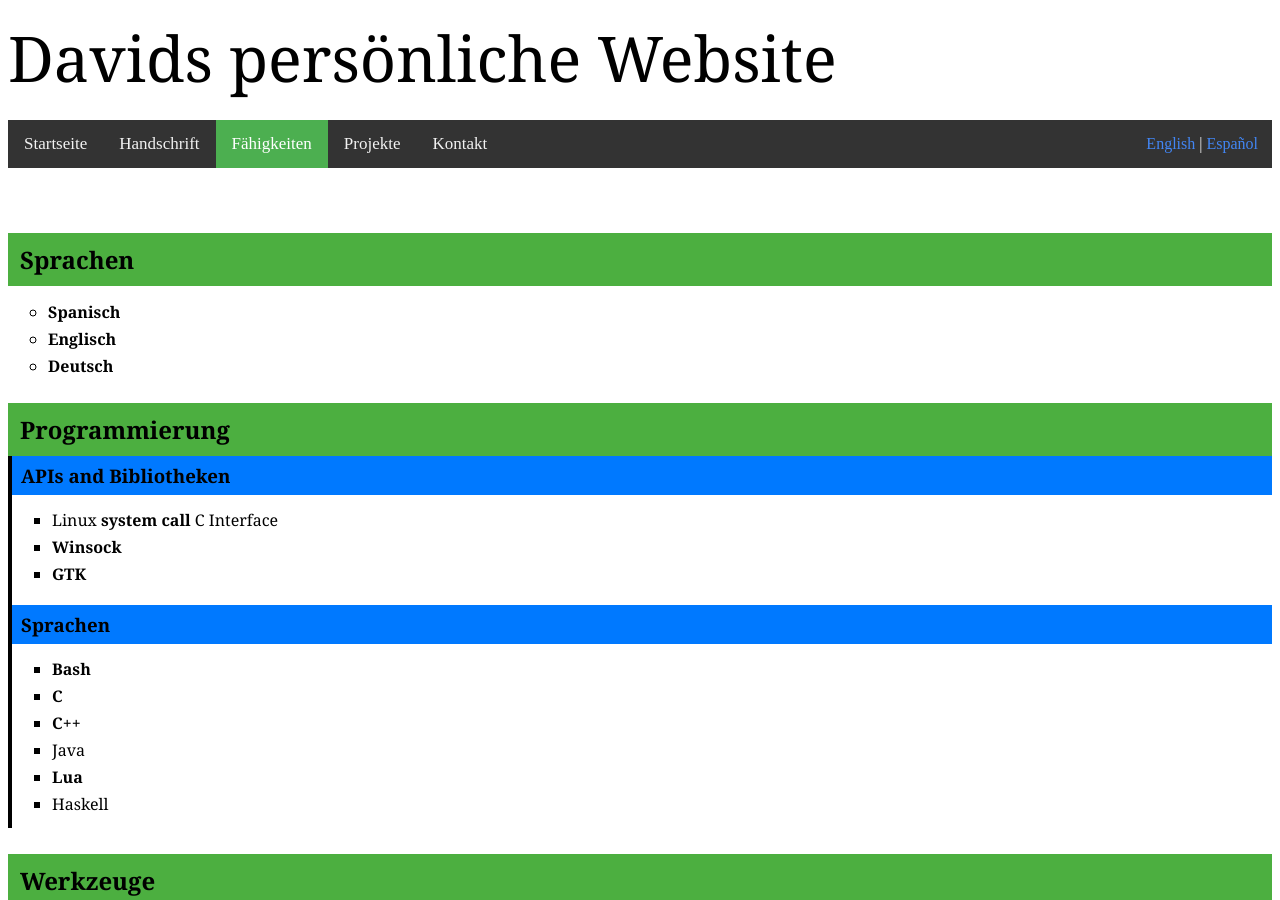
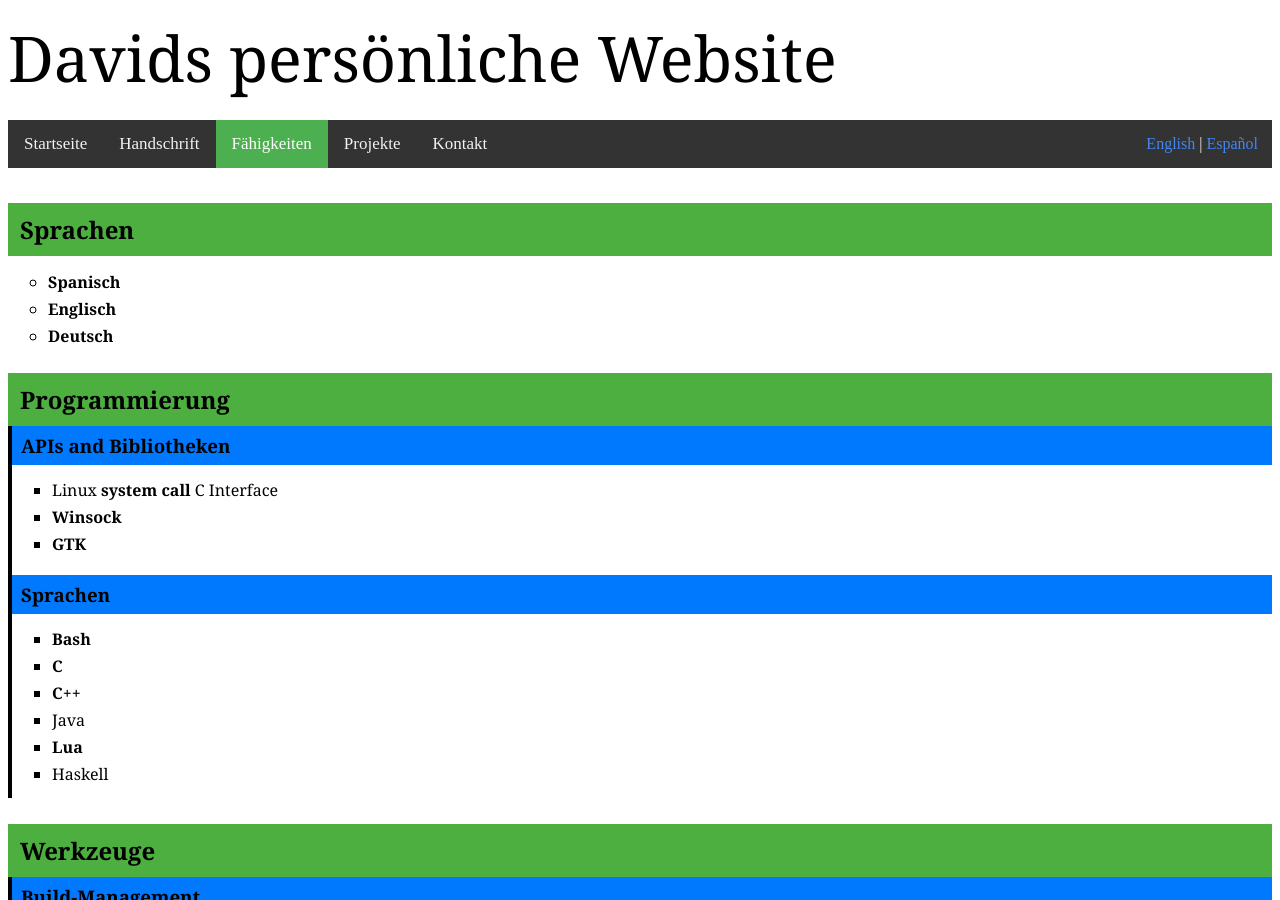
Before and after one commit to kalrish/website, a Jekyll site: the page built from de/skills.html, in a window 1280 px wide and 900 px high. Built offline with Jekyll 4.4.1, drawn with Linux system fonts in a browser that asks for light colours.

Commit message:
Remove spurious space before skills list

```diff
--- a/_sass/skills.scss
+++ b/_sass/skills.scss
@@ -15,10 +15,13 @@ ul > li + li {
 }
 
 ul.sections {
-	margin-top: 30px;
 	/*margin-left: 30px;*/
 	/*padding-top: 35px;*/
 	list-style-type: none;
+}
+
+ul.sections + ul.sections {
+	margin-top: 30px;
 }
 
 /*
```
